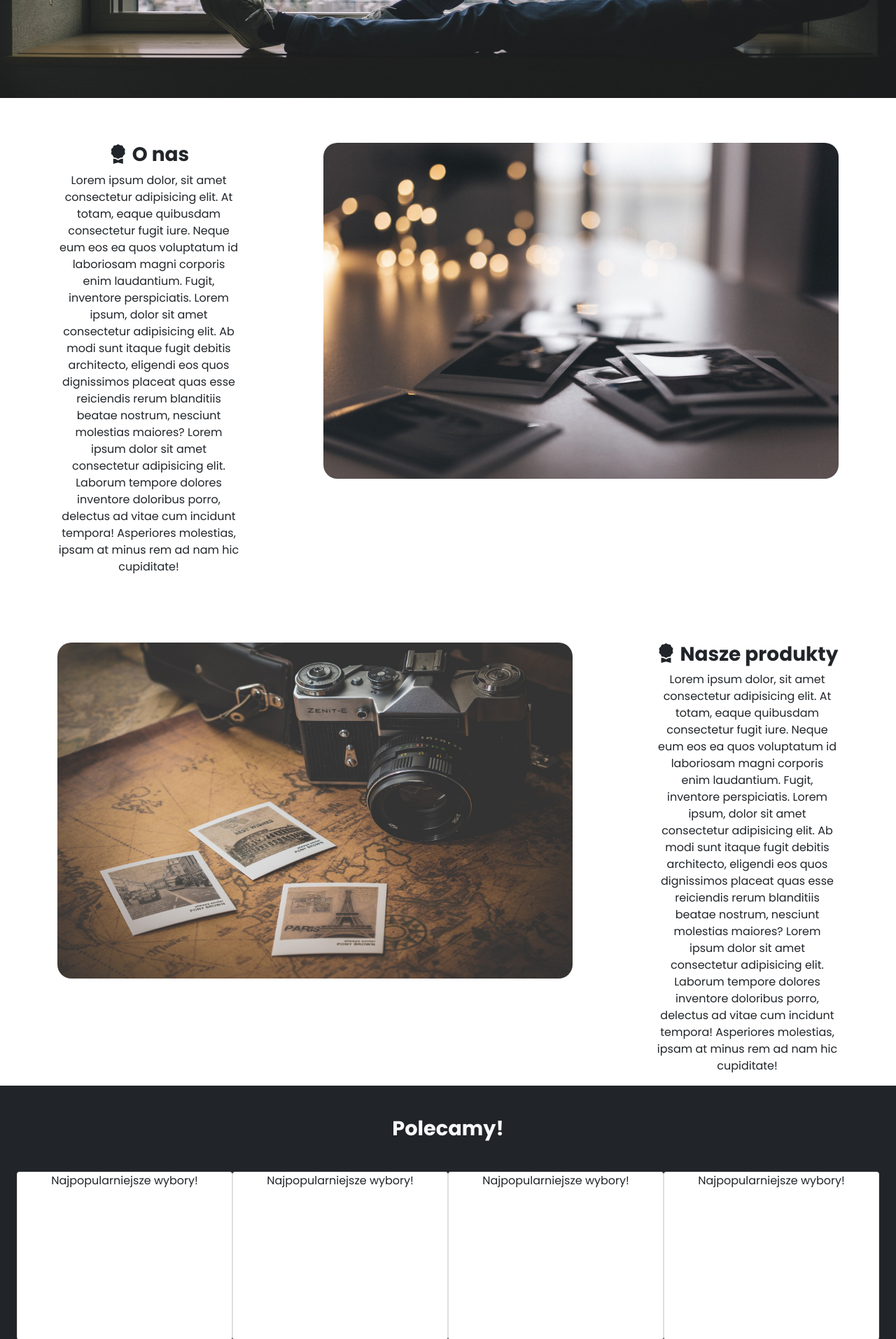
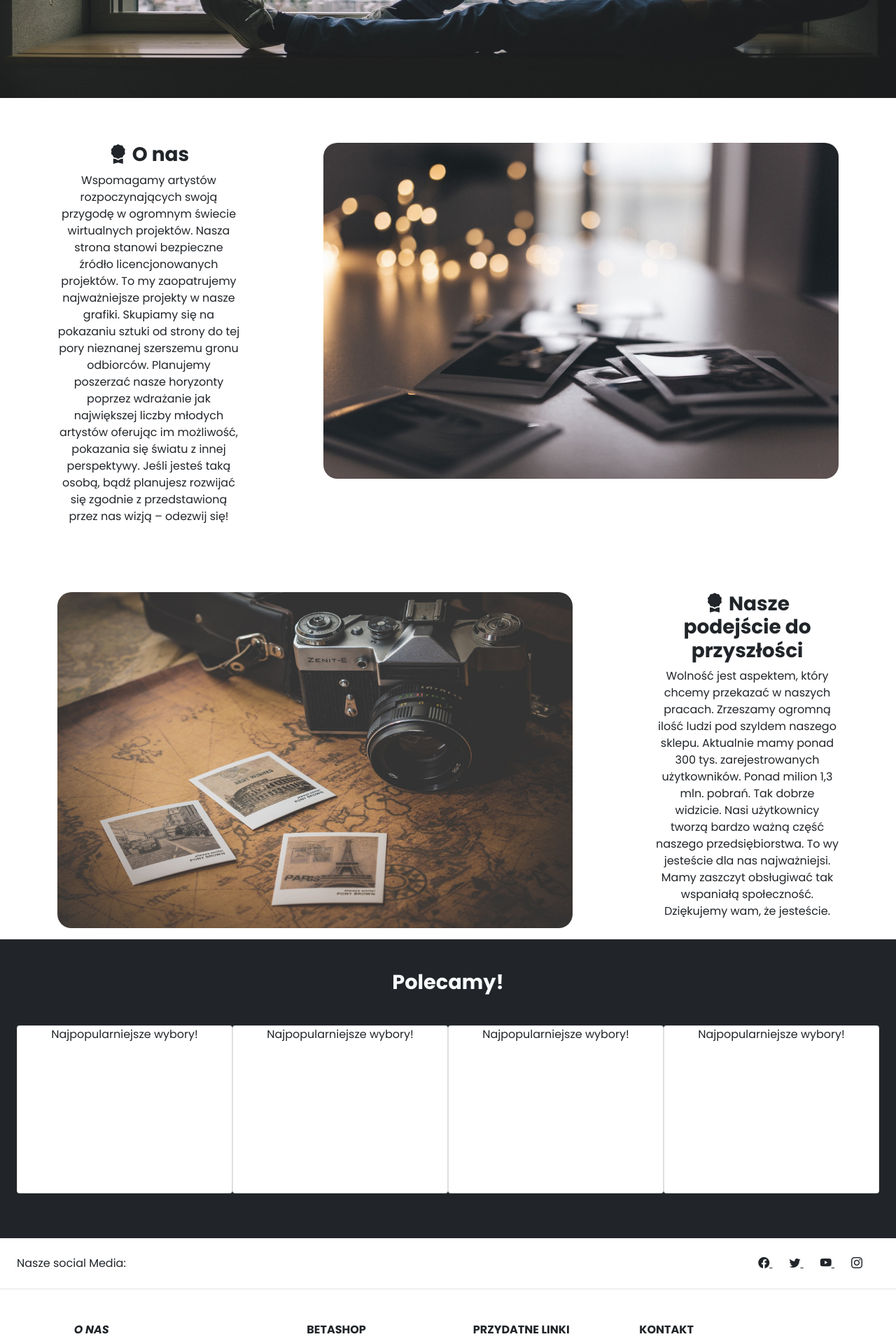
Before and after one commit to MateuszNaumiuk/Store, a PHP site: page / in a window 1280 px wide. Shown: the part 518-2431 px from the top of the page at 70% size. Run offline with PHP 8.4, Linux system fonts and the light colour scheme; data that the repository does not hold is empty.

Commit message:
Update index.php

```diff
--- a/index.php
+++ b/index.php
@@ -30,8 +30,8 @@
 			<div class="row pb-5 d-flex justify-content-between">
 				<div class="col-sm-12 col-md-3">
 					<h3 class="fw-bold"> <i class="bi bi-award-fill"></i> O nas</h3>
-					Lorem ipsum dolor, sit amet consectetur adipisicing elit. At totam, eaque quibusdam consectetur fugit iure. Neque eum eos ea quos voluptatum id laboriosam magni corporis enim laudantium. Fugit, inventore perspiciatis. Lorem ipsum, dolor sit amet consectetur adipisicing elit. Ab modi sunt itaque fugit debitis architecto, eligendi eos quos dignissimos placeat quas esse reiciendis rerum blanditiis beatae nostrum, nesciunt molestias maiores? Lorem ipsum dolor sit amet consectetur adipisicing elit. Laborum tempore dolores inventore doloribus porro, delectus ad vitae cum incidunt tempora! Asperiores molestias, ipsam at minus rem ad nam hic cupiditate!
-				</div>
+				Wspomagamy artystów rozpoczynających swoją przygodę w ogromnym świecie wirtualnych projektów. Nasza strona stanowi bezpieczne źródło licencjonowanych projektów. To my zaopatrujemy najważniejsze projekty w nasze grafiki.
+Skupiamy się na pokazaniu sztuki od strony do tej pory nieznanej szerszemu gronu odbiorców. Planujemy poszerzać nasze horyzonty poprzez wdrażanie jak największej liczby młodych artystów oferując im możliwość, pokazania się światu z innej perspektywy. Jeśli jesteś taką osobą, bądź planujesz rozwijać się zgodnie z przedstawioną przez nas wizją – odezwij się!					</div>
 				<div class="col-sm-12 col-md-8">
 					<div class="rightimg"><img src="grafiki/17.jpg" alt="History"></div>
 				</div>
@@ -41,10 +41,9 @@
 					<div class="rightimg"><img src="grafiki/18.jpg" alt="Future"></div>
 				</div>
 				<div class="col-sm-12 col-md-3">
-					<h3 class="fw-bold"> <i class="bi bi-award-fill"></i> Nasze produkty</h3>
-					Lorem ipsum dolor, sit amet consectetur adipisicing elit. At totam, eaque quibusdam consectetur fugit iure. Neque eum eos ea quos voluptatum id laboriosam magni corporis enim laudantium. Fugit, inventore perspiciatis. Lorem ipsum, dolor sit amet consectetur adipisicing elit. Ab modi sunt itaque fugit debitis architecto, eligendi eos quos dignissimos placeat quas esse reiciendis rerum blanditiis beatae nostrum, nesciunt molestias maiores? Lorem ipsum dolor sit amet consectetur adipisicing elit. Laborum tempore dolores inventore doloribus porro, delectus ad vitae cum incidunt tempora! Asperiores molestias, ipsam at minus rem ad nam hic cupiditate!
-				</div>
-			</div>
+					<h3 class="fw-bold"> <i class="bi bi-award-fill"></i> Nasze podejście do przyszłości</h3>
+					Wolność jest aspektem, który chcemy przekazać w naszych pracach.
+Zrzeszamy ogromną ilość ludzi pod szyldem naszego sklepu. Aktualnie mamy ponad 300 tys.  zarejestrowanych użytkowników. Ponad milion 1,3 mln. pobrań. Tak dobrze widzicie.  Nasi użytkownicy tworzą bardzo ważną część naszego przedsiębiorstwa. To wy jesteście dla nas najważniejsi. Mamy zaszczyt obsługiwać tak wspaniałą społeczność. Dziękujemy wam, że jesteście.			</div>
 		</div>
 	</section>
 
```
